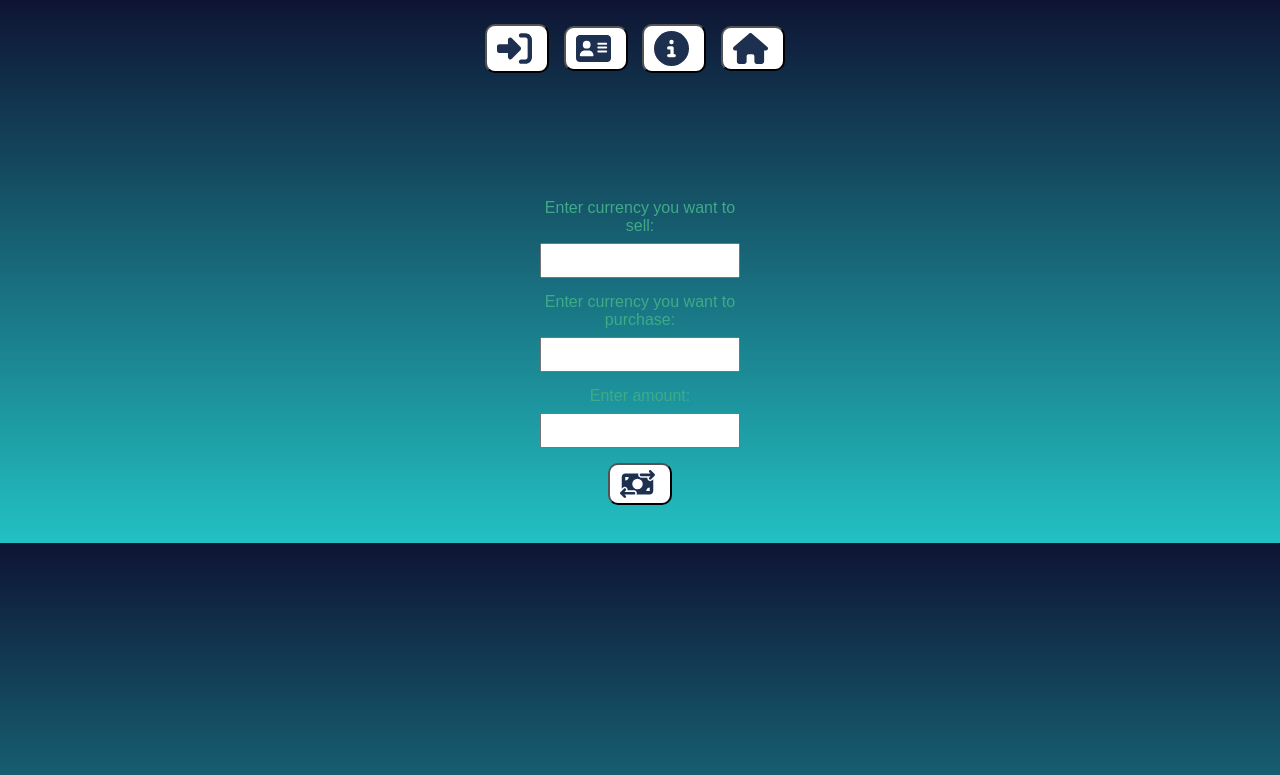
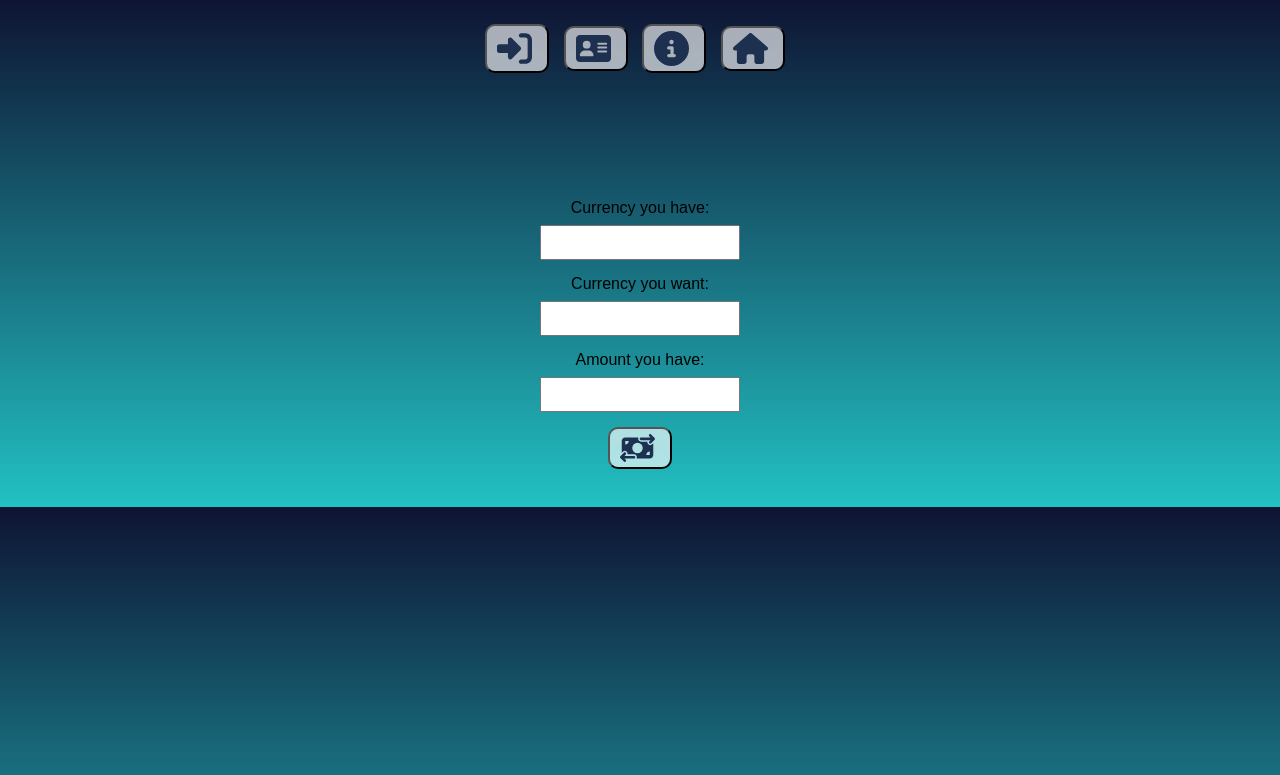
Before and after one commit to Yareek95/weather_app, a Flask app: page /currency in a window 1280 px wide. Shown: the top 775 px of the page. Run offline with Flask 2, Linux system fonts and the light colour scheme; some libraries are stand-ins or nearby versions.

Commit message:
chat nickname, currency suggestions

```diff
--- a/app.py
+++ b/app.py
@@ -46,16 +46,15 @@ def index():
 
 @app.route("/chat", methods=["POST", "GET"])
 def chat():
-    session.clear()
-    if request.method == "POST":
-        name = request.form.get("name")
+    if 'username' in session:                   #try_1
+        # User is already logged in, use the 'username' from the session
+        #name = request.form.get("name")
+        name = session['username']
         code = request.form.get("code")
         join = request.form.get("join", False)
         create = request.form.get("create", False)
-
-        if not name:
-            return render_template("chat.html", error="Please enter a name", code=code, name=name)
-
+        #if not name:
+            #return render_template("chat.html", error="Please enter a name", code=code, name=name)
         if join is not False and not code:
             return render_template("chat.html", error="Please enter a room code", code=code, name=name)
         room = code
@@ -68,6 +67,7 @@ def chat():
         session["room"] = room
         session["name"] = name
         return redirect(url_for("room"))
+    session.clear()
 
     return render_template("chat.html")
 
@@ -269,9 +269,7 @@ def about():
 
 '''
 
-
     *** test ***
-
     if __name__ == '__main__':
     app.run(debug=True)
     *** test ***
--- a/static/style.css
+++ b/static/style.css
@@ -56,7 +56,7 @@ button img {
 }
 
 button {
-    background-color: #ffffff;
+    background-color: #ffffffa4;
     border-radius: 10px;
     transition: 0.3s;
     padding: 5px 10px;
@@ -64,7 +64,7 @@ button {
 }
 
 button:hover {
-       background-color: #ffffffe7;
+       background-color: #ffffff;
        transform: scale(1.1); /* You can adjust the scaling factor as needed */
        transition: transform 0.3s ease; /* Optional: Add a smooth transition effect */
 }
@@ -74,7 +74,6 @@ button:hover {
 }
 
 .forecast-table {
-    color: #fff;
     border-collapse: collapse;
 }
 
@@ -115,7 +114,6 @@ button:hover {
     justify-content: space-between;
     align-items: flex-start; /* Align items at the start of the cross axis */
     margin-top: 100px;
-    color: #3faa88;
 }
 
 .currency-form {
@@ -139,10 +137,6 @@ button:hover {
 }
 
 .currency-result {
-    bottom: 0;
-    left: 0;
-    width: 100%;
-    color: #f9540dd5;
     padding: 10px;
     text-align: center;
 }
@@ -165,9 +159,8 @@ button:hover {
 
 /* Autocomplete dropdown styling */
 .ui-autocomplete {
-    background-color: #000000;
+    background-color: #ffffff;
     font-size: medium;
-    color: #04ba0e;
     max-width: 35%;
     max-height: 150px;
     overflow-y: auto;
@@ -181,7 +174,7 @@ button:hover {
 }
 
 .ui-menu-item:hover {
-    background-color: #e32c2c74; /* Change the background color on hover */
+    background-color: #00000049; /* Change the background color on hover */
 }
 
 .content {
--- a/templates/about.html
+++ b/templates/about.html
@@ -43,9 +43,9 @@
         <p>Registration does`t require email verification</p>
         <p>Please use your Nickname as username while registration</p>
         <p>Use simple password while registration (ex."1234" or "000")</p>
-        <p>From Dash Board you can access : Currency converter with 150+ currencies, Current weather data and weather forecast for 4+ days </p>
-        <p style="font-size: 10px;">12.07.2023</p>
-        <p>To contribute to the next release, please contact
+        <p>From Dash Board you can access : Currency converter with 150+ currencies, Current weather data, weather forecast for 4+ days and chat</p>
+        <p style="font-size: 10px;">12.17.2023</p>
+        <p>Contact:
             <a href="https://www.linkedin.com/in/yaroslav-ovsiienko">
                 <img src="{{ url_for('static', filename='link-icons/linkedin.svg') }}" alt=linkedin.svg>
             </a>
--- a/templates/currency.html
+++ b/templates/currency.html
@@ -42,13 +42,13 @@
   <div class="currency-container">
     <div class="currency-form">
         <form id="currencyForm" action="/currency" method="post">
-            <label for="user_input_currency_1">Enter currency you want to sell:</label>
+            <label for="user_input_currency_1">Currency you have:</label>
             <input type="text" id="user_input_currency_1" name="user_input_currency_1" required>
             <br>
-            <label for="user_input_currency_2">Enter currency you want to purchase:</label>
+            <label for="user_input_currency_2">Currency you want:</label>
             <input type="text" id="user_input_currency_2" name="user_input_currency_2" required>
             <br>
-            <label for="user_input_amount">Enter amount:</label>
+            <label for="user_input_amount">Amount you have:</label>
             <input type="text" id="user_input_amount" name="user_input_amount">
             <button type="submit"><img src="{{ url_for('static', filename='link-icons/money-bill-transfer-solid.svg') }}" alt=money-bill-transfer-solid.svg></button>
         </form>
```
Also changed, not shown: templates/chat.html (+7 -6 lines).
